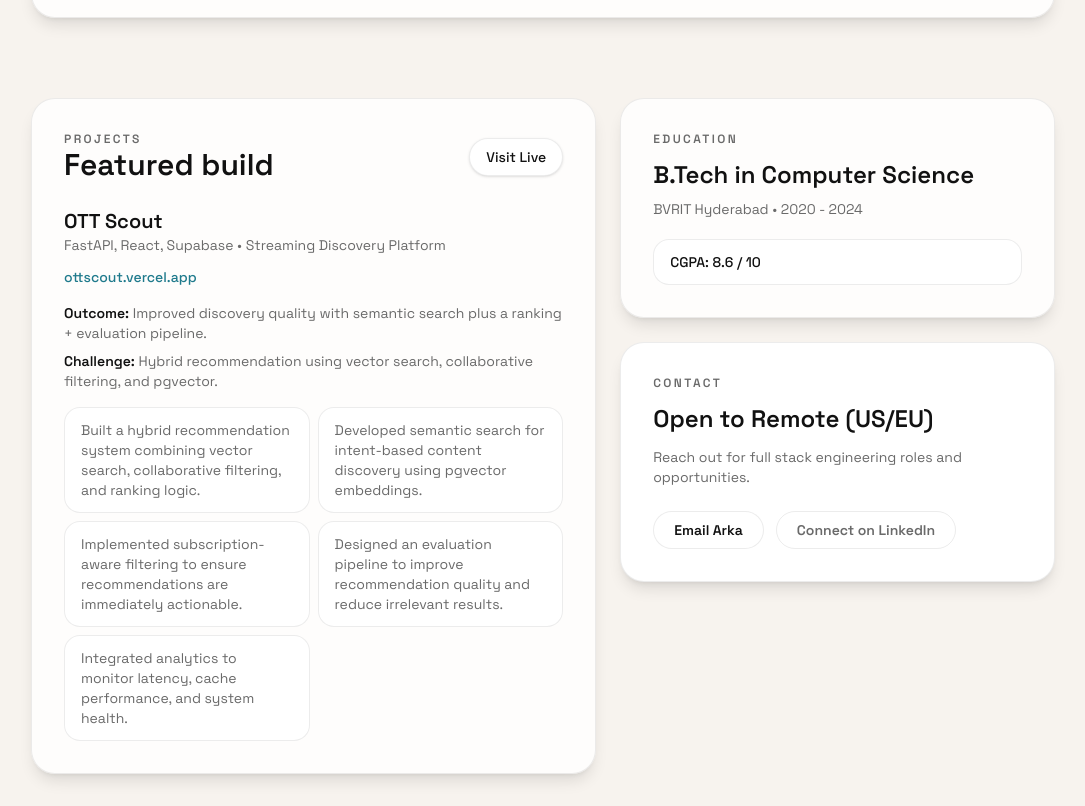
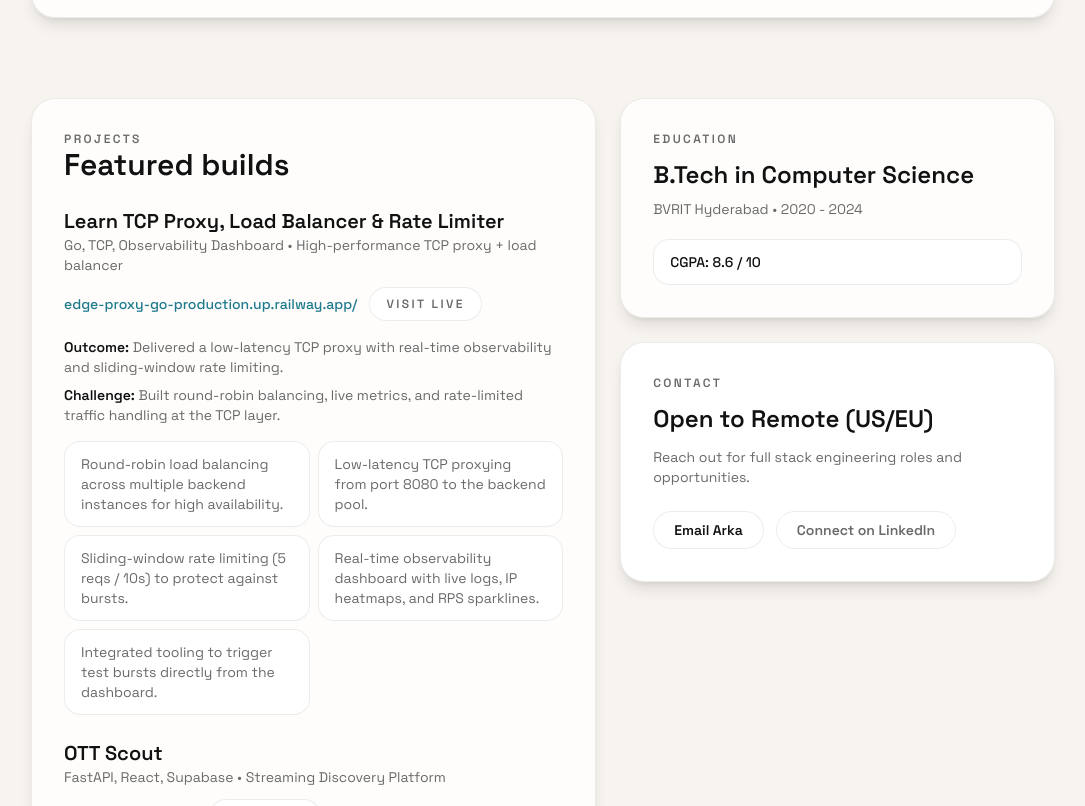
Before and after one commit to ArkaPrabhaChowdhury/portfolio, a Next.js app: page / in a window 1280 px wide. Shown: the part 2494-3300 px from the top of the page, without its empty margins (97-1182 px from the left). Built offline with nearby package versions, Linux system fonts and the light colour scheme.

Commit message:
Add TCP proxy project

```diff
--- a/src/app/content.ts
+++ b/src/app/content.ts
@@ -75,6 +75,23 @@ export const experience = [
 
 export const projects = [
   {
+    name: "Learn TCP Proxy, Load Balancer & Rate Limiter",
+    stack: "Go, TCP, Observability Dashboard",
+    link: "https://edge-proxy-go-production.up.railway.app/",
+    blurb: "High-performance TCP proxy + load balancer",
+    outcome:
+      "Delivered a low-latency TCP proxy with real-time observability and sliding-window rate limiting.",
+    challenge:
+      "Built round-robin balancing, live metrics, and rate-limited traffic handling at the TCP layer.",
+    bullets: [
+      "Round-robin load balancing across multiple backend instances for high availability.",
+      "Low-latency TCP proxying from port 8080 to the backend pool.",
+      "Sliding-window rate limiting (5 reqs / 10s) to protect against bursts.",
+      "Real-time observability dashboard with live logs, IP heatmaps, and RPS sparklines.",
+      "Integrated tooling to trigger test bursts directly from the dashboard.",
+    ],
+  },
+  {
     name: "OTT Scout",
     stack: "FastAPI, React, Supabase",
     link: "https://ottscout.vercel.app",
--- a/src/app/page.tsx
+++ b/src/app/page.tsx
@@ -268,16 +268,8 @@ export default function Home() {
                 <p className="text-xs font-semibold uppercase tracking-[0.2em] text-[var(--muted)]">
                   Projects
                 </p>
-                <h2 className="text-3xl font-semibold">Featured build</h2>
+                <h2 className="text-3xl font-semibold">Featured builds</h2>
               </div>
-              <a
-                className="rounded-full border border-[color:var(--ring)] bg-[var(--card)] px-4 py-2 text-sm font-medium shadow-sm transition hover:-translate-y-0.5"
-                href={projects[0].link}
-                target="_blank"
-                rel="noreferrer"
-              >
-                Visit Live
-              </a>
             </div>
             {projects.map((project) => (
               <div key={project.name} className="mt-6 space-y-4">
@@ -288,6 +280,7 @@ export default function Home() {
                       {project.stack} • {project.blurb}
                     </p>
                   </div>
+                  <div className="flex flex-wrap items-center gap-3">
                     <a
                       className="text-sm font-medium text-[var(--accent-2)]"
                       href={project.link}
@@ -296,6 +289,15 @@ export default function Home() {
                     >
                       {project.link.replace("https://", "")}
                     </a>
+                    <a
+                      className="rounded-full border border-[color:var(--ring)] bg-[var(--card)] px-4 py-2 text-xs font-semibold uppercase tracking-[0.2em] text-[var(--muted)] transition hover:-translate-y-0.5"
+                      href={project.link}
+                      target="_blank"
+                      rel="noreferrer"
+                    >
+                      Visit Live
+                    </a>
+                  </div>
                 </div>
                 <div className="grid gap-2 text-sm text-[var(--muted)]">
                   <p>
```
Lines whose indentation alone changed are shown as unchanged.
